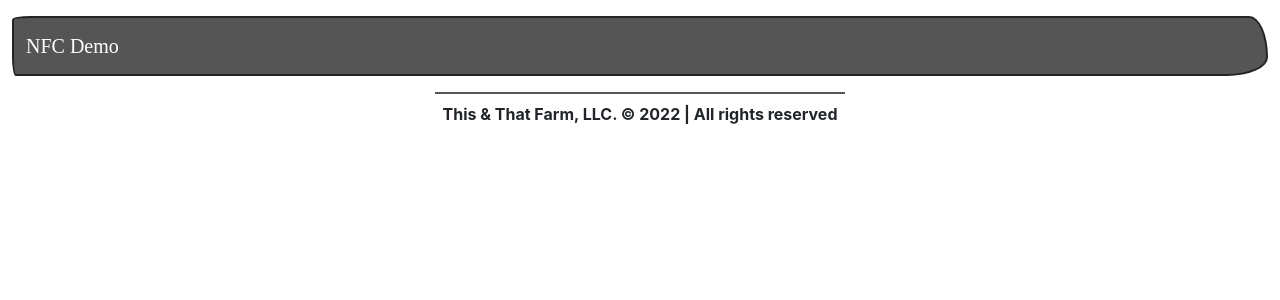
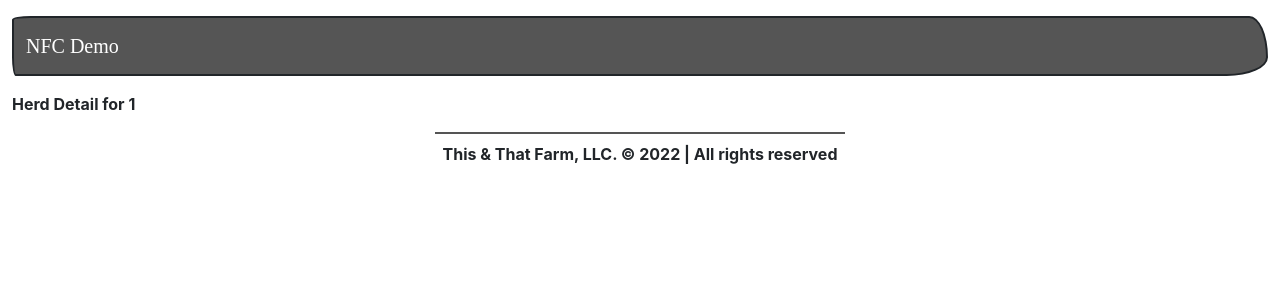
Before and after one commit to this-that-farm/com-thisthatfarm-nfc, a React (Create React App) app: page /#/1 in a window 1280 px wide. Shown: the top 300 px of the page. Built offline with nearby package versions, Linux system fonts and the light colour scheme; a web font is replaced by a local one.

Commit message:
feat: initialize herd list and details view

```diff
--- a/src/App.tsx
+++ b/src/App.tsx
@@ -1,19 +1,25 @@
+import 'bootswatch/dist/sketchy/bootstrap.min.css';
+
 import React from 'react';
-import 'bootswatch/dist/sketchy/bootstrap.min.css';
-import {HashRouter, Routes} from 'react-router-dom';
+import {HashRouter, Route, Routes} from 'react-router-dom';
 import Footer from './components/layouts/Footer';
 import Header from './components/layouts/Header';
+import HerdDetail from './pages/HerdDetail';
+import HerdList from './pages/HerdList';
 
 function App() {
   return (
     <HashRouter>
       <section className='container-fluid my-3'>
         <Header />
-        <Routes />
+        <Routes>
+          <Route path='/' element={<HerdList />} />
+          <Route path=':herdID' element={<HerdDetail />} />
+        </Routes>
         <Footer />
       </section>
     </HashRouter>
   );
 }
 
-export default App;
+export default React.memo(App);
--- /dev/null
+++ b/src/pages/HerdDetail.tsx
@@ -0,0 +1,9 @@
+import React from 'react';
+import {useParams} from 'react-router-dom';
+
+function HerdDetail() {
+  let params = useParams();
+  return <section>Herd Detail for {params.herdID}</section>;
+}
+
+export default React.memo(HerdDetail);
--- /dev/null
+++ b/src/pages/HerdList.tsx
@@ -0,0 +1,7 @@
+import React from 'react';
+
+function HerdList() {
+  return <section>Herd List</section>;
+}
+
+export default React.memo(HerdList);
```
